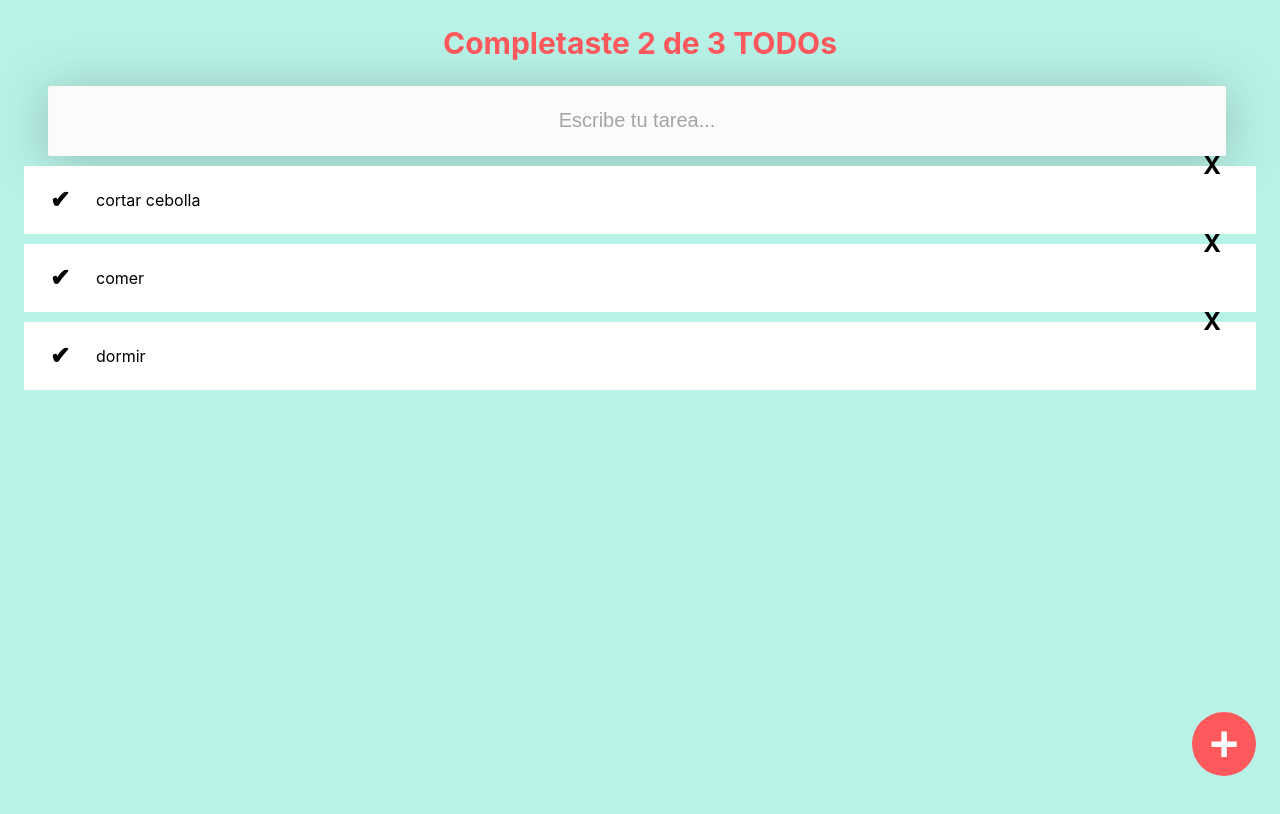
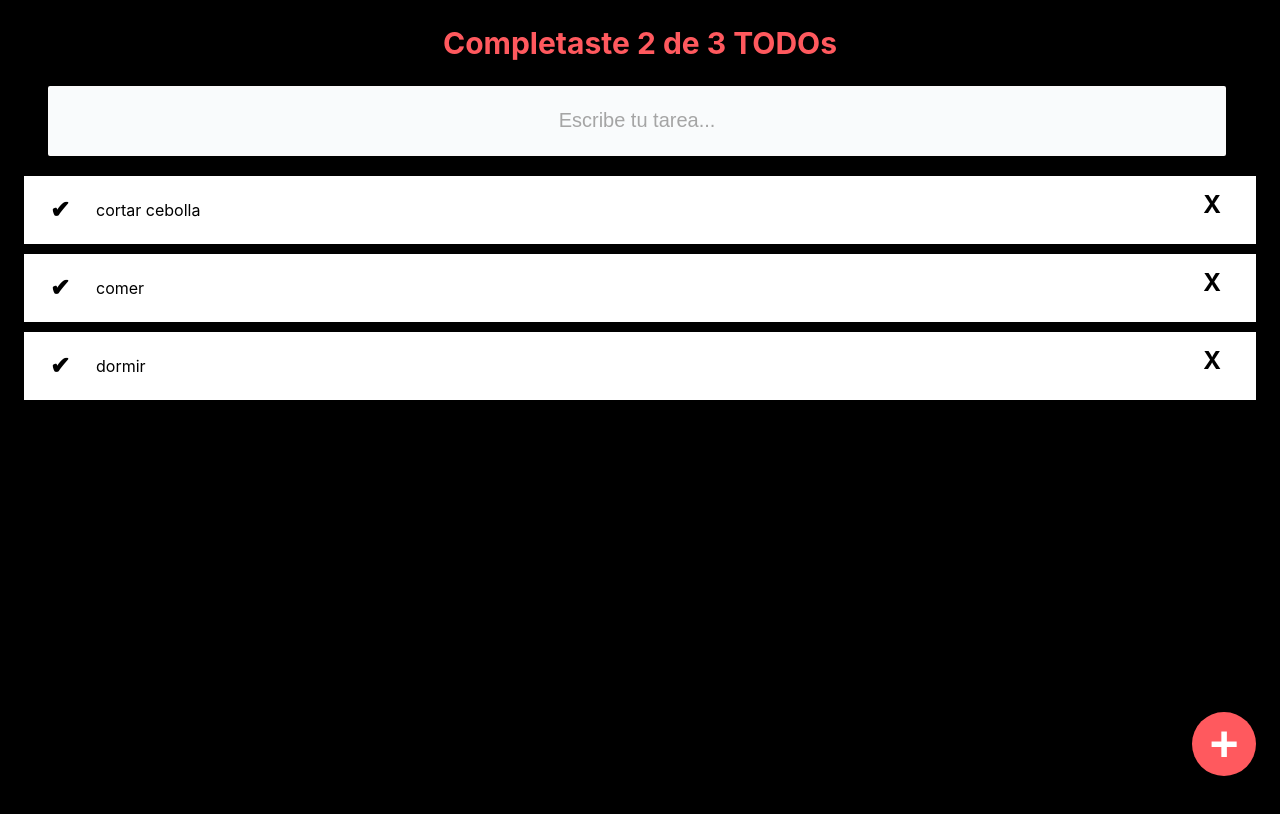
Before and after one commit to VickyMastro/App-TODOs, a React (Create React App) app: page / in a window 1280 px wide. Shown: the top 814 px of the page. Built offline with nearby package versions, Linux system fonts and the light colour scheme.

Commit message:
Cambie estilos como color-fondo y las cruces

```diff
--- a/src/TodoItem.css
+++ b/src/TodoItem.css
@@ -45,7 +45,7 @@
 
 .Icon-delete{
     position: absolute;
-    top: -24px;
+    top: 5px;
     right: 20px;
 
 }
--- a/src/TodoSearch.css
+++ b/src/TodoSearch.css
@@ -1,8 +1,8 @@
-
 .InputSearch{
     margin: 0 24px;
     height: 64px;
     width: calc(100% - 62px);
+    margin-bottom: 10px;
 
     color: black;
     background: #f9fbfc;
@@ -12,7 +12,7 @@
     font-size: 20px;
     font-weight: 300;
     text-align: center;
-    box-shadow: 0px 5px 50px rgba(32, 35, 41, 0.25);
+
 }
 
 
@@ -22,5 +22,6 @@
 }
 
 .InputSearch:focus{
+    outline: 4px solid;
     outline-color: #ff595e;
 }
--- a/src/index.css
+++ b/src/index.css
@@ -1,7 +1,7 @@
 body {
   margin: 0;
   padding: 0;
-  background: #b8f2e6;
+  background: black;
   font-family: -apple-system, BlinkMacSystemFont, 'Segoe UI', 'Roboto', 'Oxygen',
     'Ubuntu', 'Cantarell', 'Fira Sans', 'Droid Sans', 'Helvetica Neue',
     sans-serif;
```
